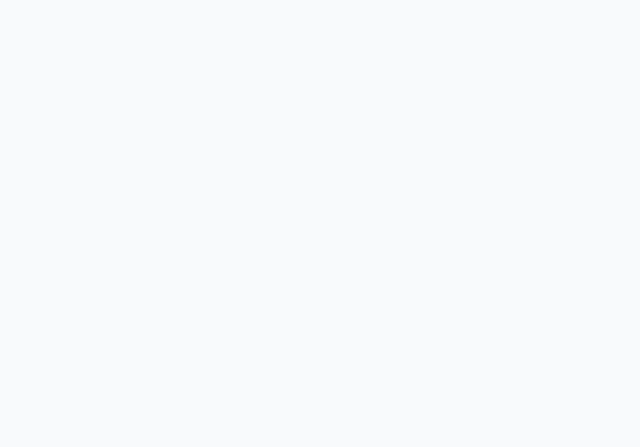
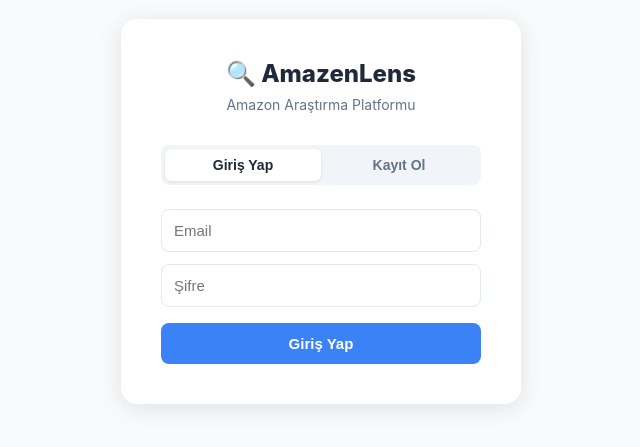
Before and after one commit to retrovirusretro/amazenlens, a React app in the folder frontend/: page /auth in a window 1280 px wide. Before the commit this address had no page. Shown: the part 189-636 px from the top of the page, without its empty margins (319-959 px from the left). Built offline with nearby package versions, Linux system fonts and the light colour scheme; the HTML template or start-up script is replaced by a standard one.

Commit message:
Frontend auth sayfasi tamamlandi

```diff
--- a/frontend/src/App.jsx
+++ b/frontend/src/App.jsx
@@ -1,5 +1,6 @@
 import { BrowserRouter, Routes, Route, Navigate } from 'react-router-dom'
 import Layout from './components/Layout'
+import AuthPage from './pages/AuthPage'
 import SearchPage from './pages/SearchPage'
 import ProductPage from './pages/ProductPage'
 import UnavailablePage from './pages/UnavailablePage'
@@ -7,11 +8,21 @@
 import Dashboard from './pages/Dashboard'
 import './App.css'
 
+function PrivateRoute({ children }) {
+  const token = localStorage.getItem('token')
+  return token ? children : <Navigate to="/auth" replace />
+}
+
 function App() {
   return (
     <BrowserRouter>
       <Routes>
-        <Route path="/" element={<Layout />}>
+        <Route path="/auth" element={<AuthPage />} />
+        <Route path="/" element={
+          <PrivateRoute>
+            <Layout />
+          </PrivateRoute>
+        }>
           <Route index element={<Navigate to="/dashboard" replace />} />
           <Route path="dashboard" element={<Dashboard />} />
           <Route path="search" element={<SearchPage />} />
--- /dev/null
+++ b/frontend/src/pages/AuthPage.jsx
@@ -0,0 +1,126 @@
+import { useState } from 'react'
+import { useNavigate } from 'react-router-dom'
+import api from '../lib/api'
+
+function AuthPage() {
+  const [mode, setMode] = useState('login')
+  const [email, setEmail] = useState('')
+  const [password, setPassword] = useState('')
+  const [fullName, setFullName] = useState('')
+  const [loading, setLoading] = useState(false)
+  const [error, setError] = useState('')
+  const navigate = useNavigate()
+
+  const handleSubmit = async () => {
+    setLoading(true)
+    setError('')
+    try {
+      if (mode === 'login') {
+        const res = await api.post('/api/auth/login', { email, password })
+        localStorage.setItem('token', res.data.access_token)
+        localStorage.setItem('user', JSON.stringify(res.data.user))
+        navigate('/dashboard')
+      } else {
+        await api.post('/api/auth/register', { email, password, full_name: fullName })
+        setMode('login')
+        setError('Kayıt başarılı! Şimdi giriş yapabilirsiniz.')
+      }
+    } catch (err) {
+      setError(err.response?.data?.detail || 'Bir hata oluştu')
+    } finally {
+      setLoading(false)
+    }
+  }
+
+  return (
+    <div style={{
+      minHeight: '100vh', display: 'flex', alignItems: 'center',
+      justifyContent: 'center', background: '#f8fafc'
+    }}>
+      <div style={{
+        background: 'white', borderRadius: '16px', padding: '40px',
+        boxShadow: '0 4px 24px rgba(0,0,0,0.1)', width: '100%', maxWidth: '400px'
+      }}>
+        <h1 style={{fontSize: '24px', fontWeight: '800', textAlign: 'center',
+          marginBottom: '8px', color: '#1e293b'}}>
+          🔍 AmazenLens
+        </h1>
+        <p style={{textAlign: 'center', color: '#64748b', marginBottom: '32px', fontSize: '14px'}}>
+          Amazon Araştırma Platformu
+        </p>
+
+        <div style={{display: 'flex', marginBottom: '24px', background: '#f1f5f9',
+          borderRadius: '8px', padding: '4px'}}>
+          <button onClick={() => setMode('login')} style={{
+            flex: 1, padding: '8px', border: 'none', borderRadius: '6px',
+            cursor: 'pointer', fontWeight: '600', fontSize: '14px',
+            background: mode === 'login' ? 'white' : 'transparent',
+            color: mode === 'login' ? '#1e293b' : '#64748b',
+            boxShadow: mode === 'login' ? '0 1px 3px rgba(0,0,0,0.1)' : 'none'
+          }}>Giriş Yap</button>
+          <button onClick={() => setMode('register')} style={{
+            flex: 1, padding: '8px', border: 'none', borderRadius: '6px',
+            cursor: 'pointer', fontWeight: '600', fontSize: '14px',
+            background: mode === 'register' ? 'white' : 'transparent',
+            color: mode === 'register' ? '#1e293b' : '#64748b',
+            boxShadow: mode === 'register' ? '0 1px 3px rgba(0,0,0,0.1)' : 'none'
+          }}>Kayıt Ol</button>
+        </div>
+
+        {mode === 'register' && (
+          <input
+            type="text"
+            placeholder="Ad Soyad"
+            value={fullName}
+            onChange={(e) => setFullName(e.target.value)}
+            style={{width: '100%', padding: '12px', borderRadius: '8px',
+              border: '1px solid #e2e8f0', marginBottom: '12px',
+              fontSize: '15px', outline: 'none', boxSizing: 'border-box'}}
+          />
+        )}
+
+        <input
+          type="email"
+          placeholder="Email"
+          value={email}
+          onChange={(e) => setEmail(e.target.value)}
+          style={{width: '100%', padding: '12px', borderRadius: '8px',
+            border: '1px solid #e2e8f0', marginBottom: '12px',
+            fontSize: '15px', outline: 'none', boxSizing: 'border-box'}}
+        />
+
+        <input
+          type="password"
+          placeholder="Şifre"
+          value={password}
+          onChange={(e) => setPassword(e.target.value)}
+          onKeyDown={(e) => e.key === 'Enter' && handleSubmit()}
+          style={{width: '100%', padding: '12px', borderRadius: '8px',
+            border: '1px solid #e2e8f0', marginBottom: '16px',
+            fontSize: '15px', outline: 'none', boxSizing: 'border-box'}}
+        />
+
+        {error && (
+          <p style={{
+            color: error.includes('başarılı') ? '#16a34a' : '#dc2626',
+            fontSize: '14px', marginBottom: '16px', textAlign: 'center'
+          }}>{error}</p>
+        )}
+
+        <button
+          onClick={handleSubmit}
+          disabled={loading}
+          style={{
+            width: '100%', padding: '12px', background: '#3b82f6',
+            color: 'white', border: 'none', borderRadius: '8px',
+            fontSize: '15px', fontWeight: '600', cursor: 'pointer'
+          }}
+        >
+          {loading ? 'Yükleniyor...' : mode === 'login' ? 'Giriş Yap' : 'Kayıt Ol'}
+        </button>
+      </div>
+    </div>
+  )
+}
+
+export default AuthPage
```
